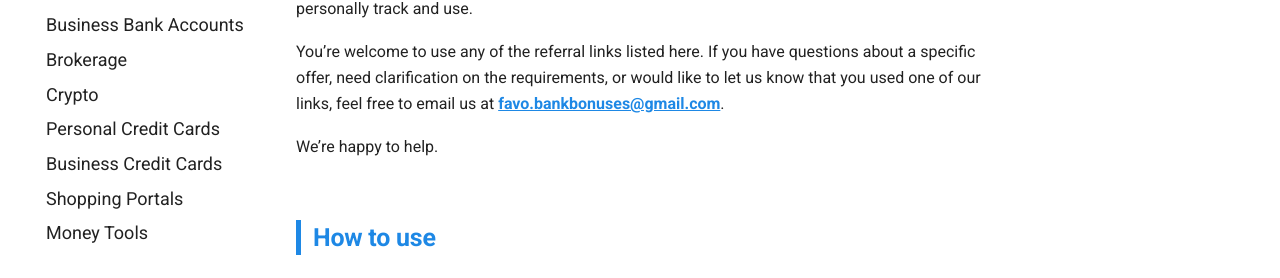
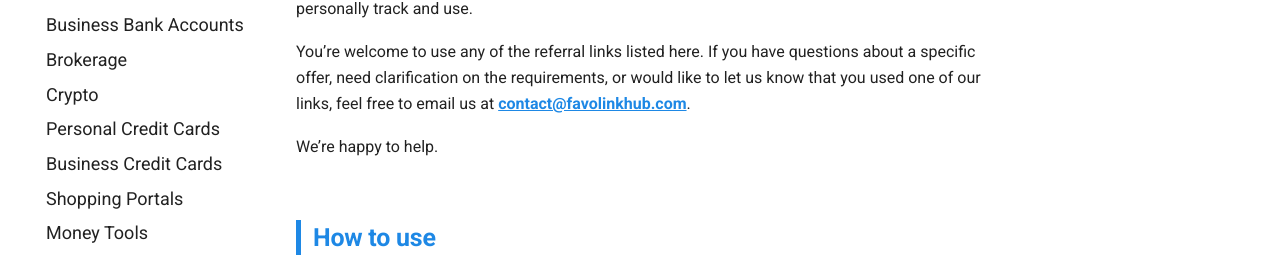
Before and after one commit to whispersofzephyr/favolinkhub-site, an MkDocs documentation site: the page built from docs/index.md, in a window 1280 px wide and 925 px high. Shown: the part 318-596 px from the top of the window. Built offline with MkDocs 1.6.1 and Material for MkDocs 9.7.7, drawn with Linux system fonts in a browser that asks for light colours.

Commit message:
Update index.md

```diff
--- a/docs/index.md
+++ b/docs/index.md
@@ -2,7 +2,7 @@
 
 Welcome! This site is a curated collection of referral links and bonus explanations that we personally track and use.
 
-You’re welcome to use any of the referral links listed here. If you have questions about a specific offer, need clarification on the requirements, or would like to let us know that you used one of our links, feel free to email us at [**favo.bankbonuses@gmail.com**](mailto:favo.bankbonuses@gmail.com).
+You’re welcome to use any of the referral links listed here. If you have questions about a specific offer, need clarification on the requirements, or would like to let us know that you used one of our links, feel free to email us at [**contact@favolinkhub.com**](mailto:contact@favolinkhub.com).
 
 We’re happy to help.
 
```
